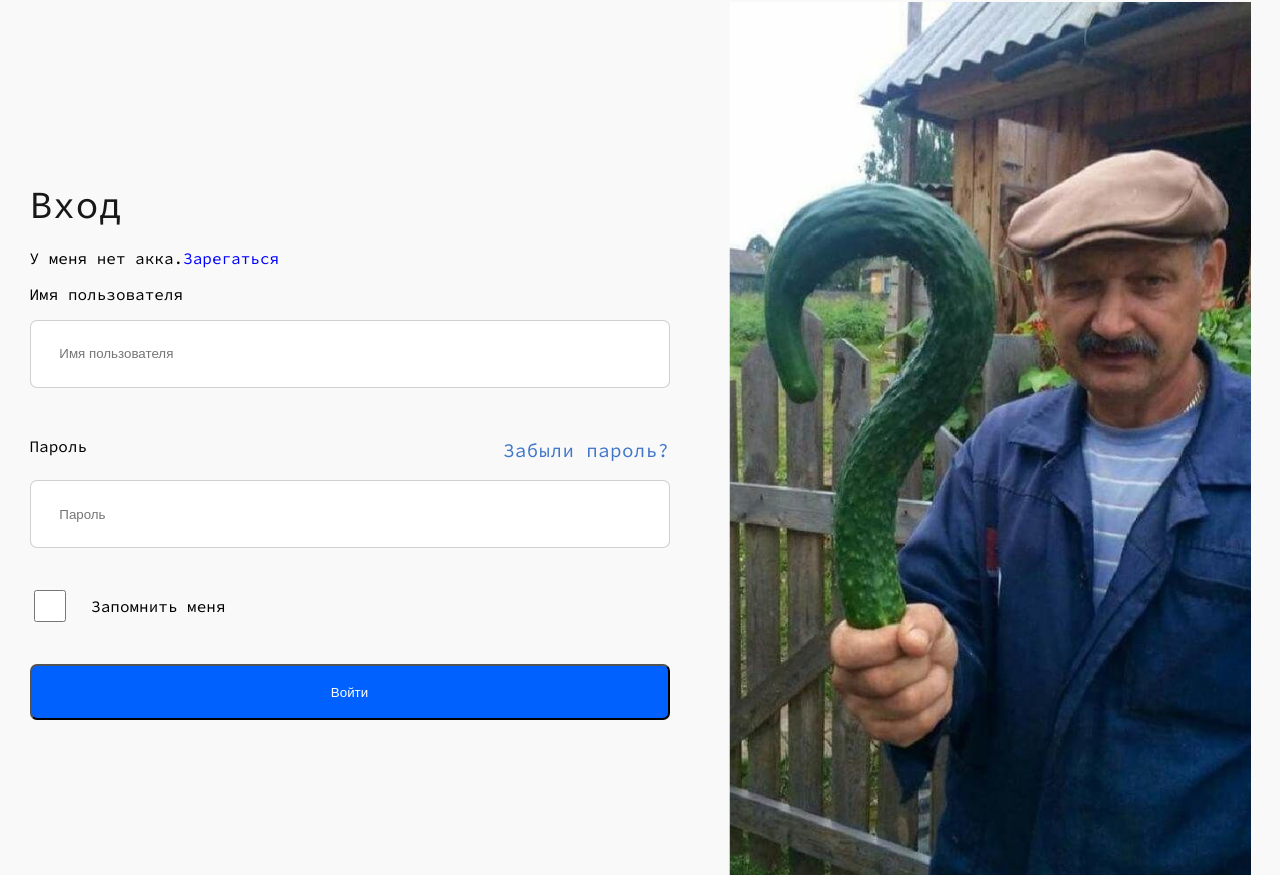
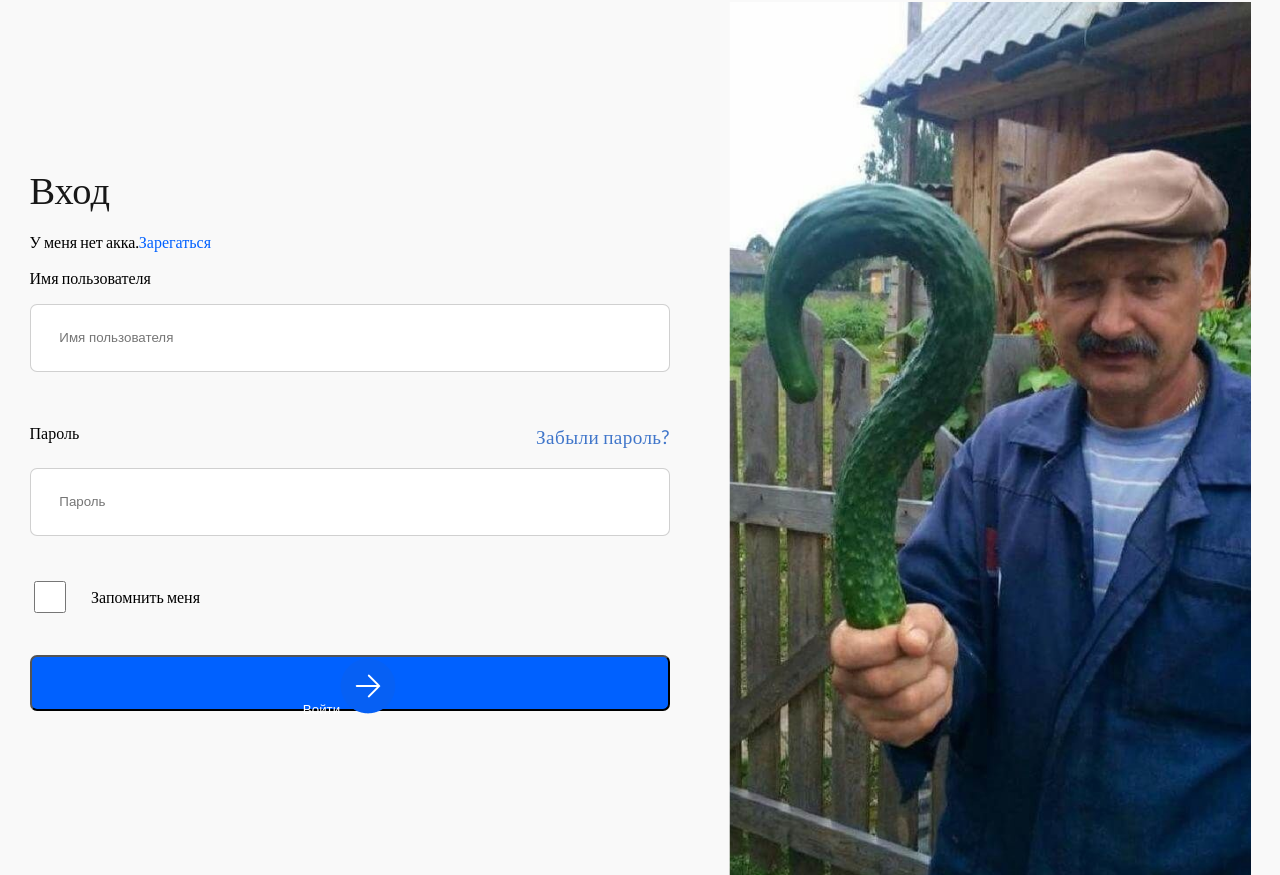
Before and after one commit to thevostle/PlantsVs, a React (Create React App) app in the folder client/: page / in a window 1280 px wide. Both pictures are taken after a click on the element "Войти". Built offline with nearby package versions, Linux system fonts and the light colour scheme; no server answers; a web font is replaced by a local one.

Commit message:
Co-authored-by: MrWhip <MrWhip@users.noreply.github.com>

```diff
--- a/client/src/App/App.scss
+++ b/client/src/App/App.scss
@@ -5,6 +5,6 @@
 @import "../style/style.scss";
 
 .App {
-    font-family: 'Source Code Pro', monospace;
+    font-family: 'Lato';
     background: #F9F9F9;;
 }
--- a/client/src/style/style.scss
+++ b/client/src/style/style.scss
@@ -20,3 +20,9 @@ body {
 .hideOnDesktop {
     display: none;
 }
+
+.hideOnDesktop {
+    @include phones {
+        display: none;
+    }
+}
--- a/client/src/views/registrationPage/registrationPage.js
+++ b/client/src/views/registrationPage/registrationPage.js
@@ -3,6 +3,7 @@ import { useState } from 'react';
 import './registrationPage.scss';
 import '../../style/style.scss';
 import img from './signup.png';
+import imgArrow from './arrow.png';
 
 const RegistrationPage = ({ handleSignUp }) => {
     const [isLogin, setIsLogin] = useState(false);
@@ -31,8 +32,8 @@ const RegistrationPage = ({ handleSignUp }) => {
             <div className="registrationPage__column registrationPage__column_left">
                 <div className="registrationPage__registrationWrapper">
                     <h1 className="registrationPage__title">{isLogin ? 'Вход' : 'Регистрация'}</h1>
-                    <span>{isLogin ? 'У меня нет акка.' : 'У меня уже есть акк.'}</span>
-                    <span style={{ color: 'blue' }} onClick={switchIsLogin}>
+                    <span className="registrationPage__entranceText">{isLogin ? 'У меня нет акка.' : 'У меня уже есть акк.'}</span>
+                    <span className="registrationPage__entrance" onClick={switchIsLogin}>
                         {isLogin ? 'Зарегаться' : 'Войти'}
                     </span>
                     <form>
@@ -62,11 +63,11 @@ const RegistrationPage = ({ handleSignUp }) => {
                         />
                         <div className="registrationPage__descriptionContainer">
                             <p className="registrationPage__description">Пароль</p>
-                            <p className="registrationPage__forgotPassword">Забыли пароль?</p>
+                            <p className={`registrationPage__forgotPassword ${isLogin ? '' : 'hideOnDesktop'}`}>Забыли пароль?</p>
                         </div>
                         <input
                             type="password"
-                            className="registrationPage__input"
+                            className="registrationPage__input registrationPage__input_bottom"
                             name="password"
                             placeholder="Пароль"
                             value={authData['password']}
@@ -80,10 +81,11 @@ const RegistrationPage = ({ handleSignUp }) => {
                                 checked={isRemember}
                                 onChange={switchIsRemember}
                             />
-                            <p className="registrationPage__description registrationPage__description_checkbox">
+                            <p className="  registrationPage__description_checkbox">
                                 Запомнить меня
                             </p>
                         </div>
+                        <div className="registrationPage__buttonWrapper">
                             <button
                                 type="submit"
                                 onClick={(e) => {
@@ -93,7 +95,12 @@ const RegistrationPage = ({ handleSignUp }) => {
                                 className="registrationPage__button"
                             >
                                 {isLogin ? 'Войти' : 'Зарегистрироваться'}
+                                <img src={imgArrow} className={`registrationPage__buttonImage`}/>
                             </button>
+                            <div>
+                                <img />
+                            </div>
+                        </div>
                     </form>
                 </div>
             </div>
--- a/client/src/views/registrationPage/registrationPage.scss
+++ b/client/src/views/registrationPage/registrationPage.scss
@@ -9,6 +9,20 @@
 
     @include tablets {
         flex-direction: column-reverse;
+    }
+}
+
+.registrationPage__entrance {
+    color: $contrastBlue;
+
+    @include phones {
+        display: none;
+    }
+}
+
+.registrationPage__entranceText {
+    @include phones {
+        display: none;
     }
 }
 
@@ -27,10 +41,6 @@
             padding: 0;
         }
     }
-
-    &_right {
-
-    }
 }
 
 .registrationPage__registrationWrapper {
@@ -44,6 +54,8 @@
 
     @include phones {
         width: 100%;
+        border-radius: 40px 40px 0 0;
+        padding: 2rem;
     }
 }
 
@@ -74,6 +86,12 @@
     justify-content: space-between;
 }
 
+.registrationPage__description {
+    @include phones {
+        display: none;
+    }
+}
+
 .registrationPage__forgotPassword {
     font-style: normal;
     font-weight: 500;
@@ -81,6 +99,25 @@
     line-height: 1.4rem;
     letter-spacing: 0.02em;
     color: $lightBlue;
+
+    @include phones {
+        display: none;
+    }
+}
+
+.registrationPage__descriptionRemember {
+    @include phones {
+        width: 9.3rem;
+
+        font-style: normal;
+        font-weight: 400;
+        font-size: 0.9rem;
+        line-height: 1.1rem;
+        display: flex;
+        align-items: center;
+
+        color: $gray;
+    }
 }
 
 .registrationPage__checkboxWrapper {
@@ -96,6 +133,15 @@
     background: $commonWhite;
     border: 1px solid rgba(189, 189, 189, 0.7);
     border-radius: 2px;
+
+    @include phones {
+        width: 1.3rem;
+
+        background: $commonWhite;
+
+        border: 0.646067px solid rgba(189, 189, 189, 0.7);
+        border-radius: 1.29213px;
+    }
 }
 
 .registrationPage__button {
@@ -104,6 +150,30 @@
     border-radius: 7px;
     color: $commonWhite;
     width: 100%;
+
+    @include phones {
+        background: none;
+        border: none;
+        border-radius: 0;
+
+        width: 13rem;
+        height: 2.6rem;
+
+        font-style: normal;
+        font-weight: 400;
+        font-size: 1.3rem;
+        line-height: 1.6rem;
+        display: flex;
+        align-items: center;
+
+        color: $commonBlack;
+    }
+}
+
+.registrationPage__buttonImage {
+    @include phones {
+
+    }
 }
 
 .registrationPage__input {
@@ -112,6 +182,18 @@
     border: 1px solid rgba(189, 189, 189, 0.7);
     border-radius: 7px;
     height: 4rem;
-    margin-bottom: 2rem;
+    margin-bottom: 2.2rem;
     padding-left: 1.8rem;
+
+    @include phones {
+        border: none;
+        border-bottom: 1px solid rgba(189, 189, 189, 0.7);
+        background: #F9F9F9;
+    }
 }
+
+.registrationPage__input_bottom {
+    @include phones {
+        margin: 0 0 1.2rem 0;
+    }
+}
```
Also changed, not shown: client/src/views/registrationPage/arrow.png (added). Lines whose indentation alone changed are shown as unchanged.
